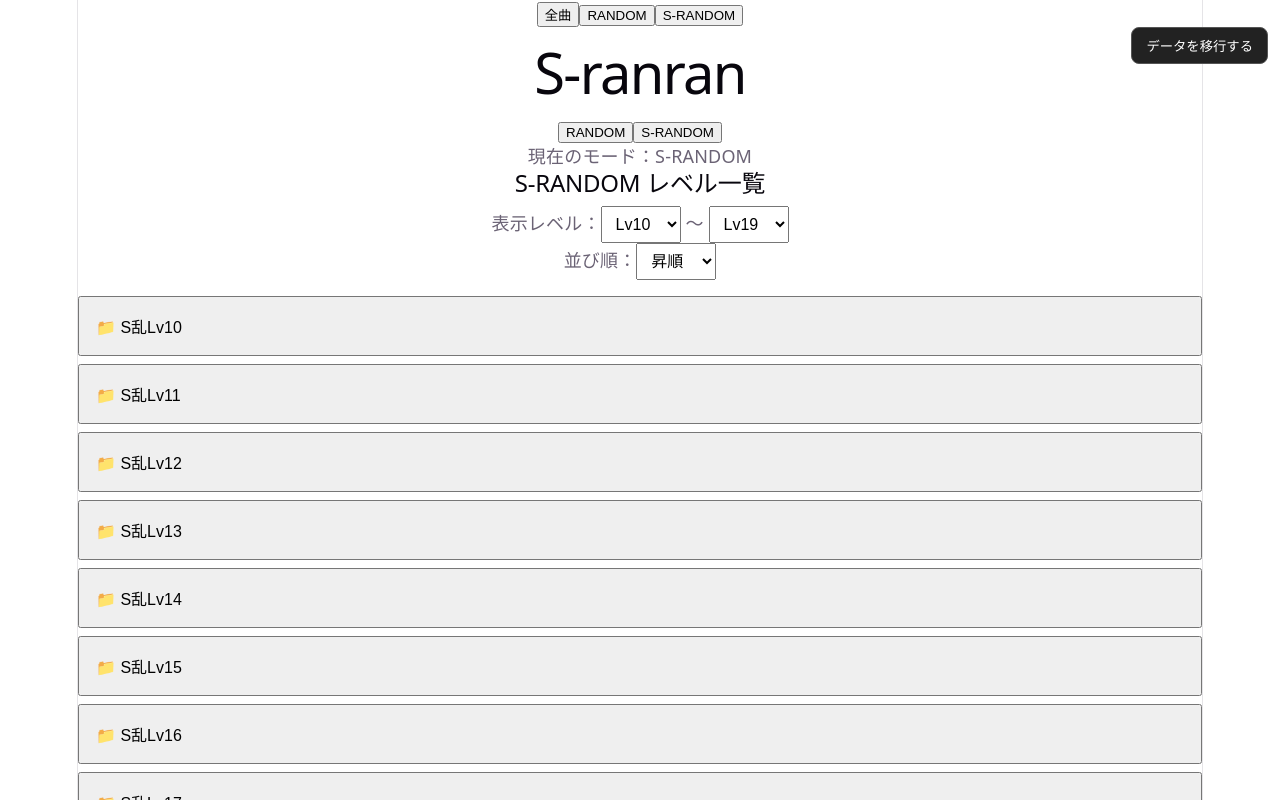
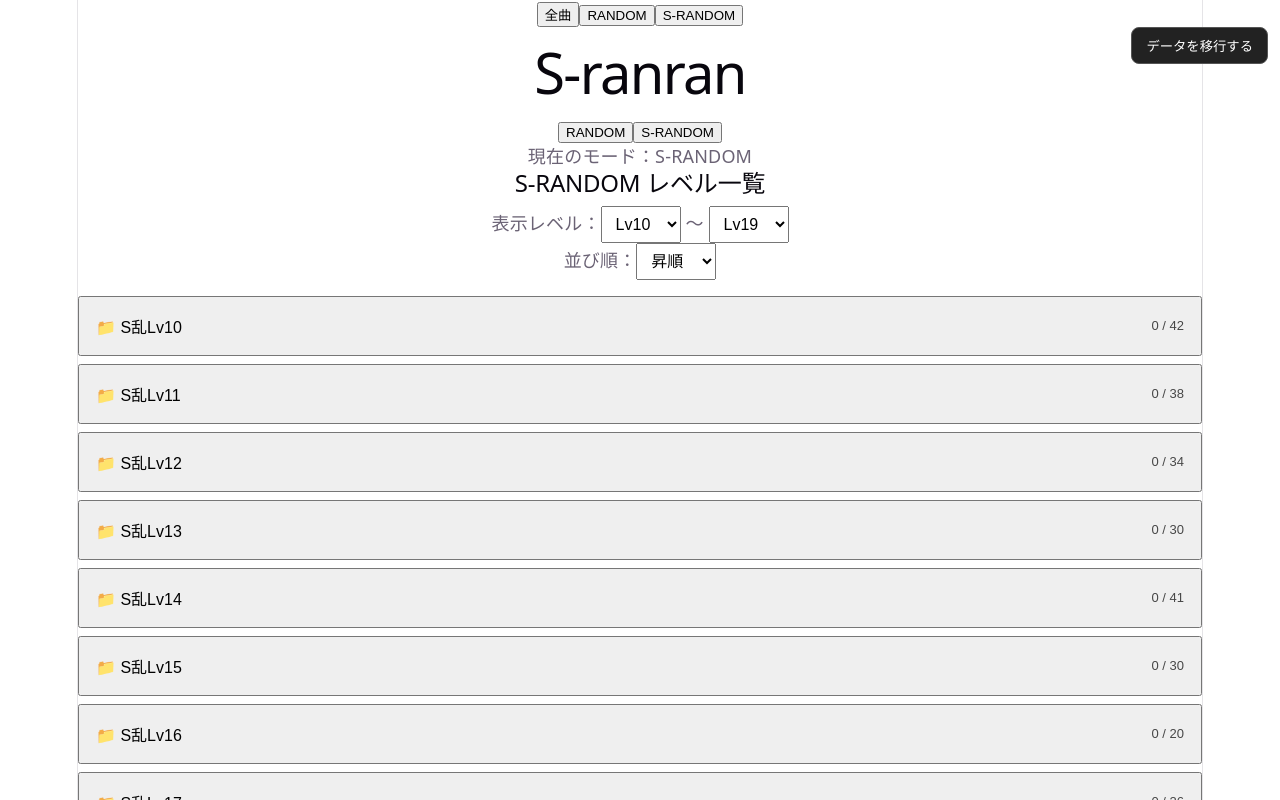
Before and after one commit to Chiya-22/S-ranran, a React (Vite) app: page / in a window 1280 px wide. Shown: the top 800 px of the page. Built offline with nearby package versions, Linux system fonts and the light colour scheme.

Commit message:
folder adjust

```diff
--- a/src/App.css
+++ b/src/App.css
@@ -331,11 +331,25 @@
 }
 
 .folder-button {
-  display: block;
+  display: flex;
+  flex-direction: row;
   width: 100%;
   text-align: left;
   padding: 16px;
   font-size: 16px;
+
+  align-items: center;
+  justify-content: space-between;
+}
+
+.folder-level {
+  font-size: 16px;
+}
+
+.folder-progress {
+  margin-left: auto;
+  font-size: 13px;
+  opacity: 0.7;
 }
 
 .level-select {
--- a/src/App.tsx
+++ b/src/App.tsx
@@ -392,7 +392,7 @@ const displayedSongs = songs
           <div>
             <h2>S-RANDOM レベル一覧</h2>
 
-            <div>
+            <div> {/* レベルの範囲を選択するUI folder filter */}
               <label>
                 表示レベル：
                 <select
@@ -443,7 +443,7 @@ const displayedSongs = songs
               </label>
             </div>
 
-            <div>
+            <div> {/* レベルの並び順を選択するUI folder sort */}
               <label>
                 並び順：
                 <select
@@ -467,9 +467,22 @@ const displayedSongs = songs
               </label>
             </div>
 
+            {/* レベルの一覧を表示するUI folder list */}
           <div className="folder-list">
-              {filteredSRandomLevels.map(
-                (level) => (
+            {filteredSRandomLevels.map((level) => {
+              const levelSongs = songs.filter((song) => {
+                return song.sRandomLevel === level
+              })
+
+              const clearCount = levelSongs.filter((song) => {
+                const record = records[song.id].sRandom
+
+                return record.history.some(
+                  (play) => play.result === "CLEAR"
+                )
+              }).length
+
+              return (
                 <button
                   className="folder-button"
                   key={level}
@@ -477,11 +490,18 @@ const displayedSongs = songs
                     setSelectedLevel(level)
                   }
                 >
+                  <div className="folder-level">
                     📁 {level}
+                  </div>
+
+                  <div className="folder-progress">
+                    {clearCount} / {levelSongs.length}
+                  </div>
                 </button>
               )
-              )}
+            })}
           </div>
+
           </div>
         ) : (
           <>
@@ -603,6 +623,8 @@ const displayedSongs = songs
           </>
         )}
       </div>
+
+// データのimport/exportのUIを表示する
 {showDataMigration && (
   <div
     className="data-migration-overlay"
```
Lines whose indentation alone changed are shown as unchanged.
